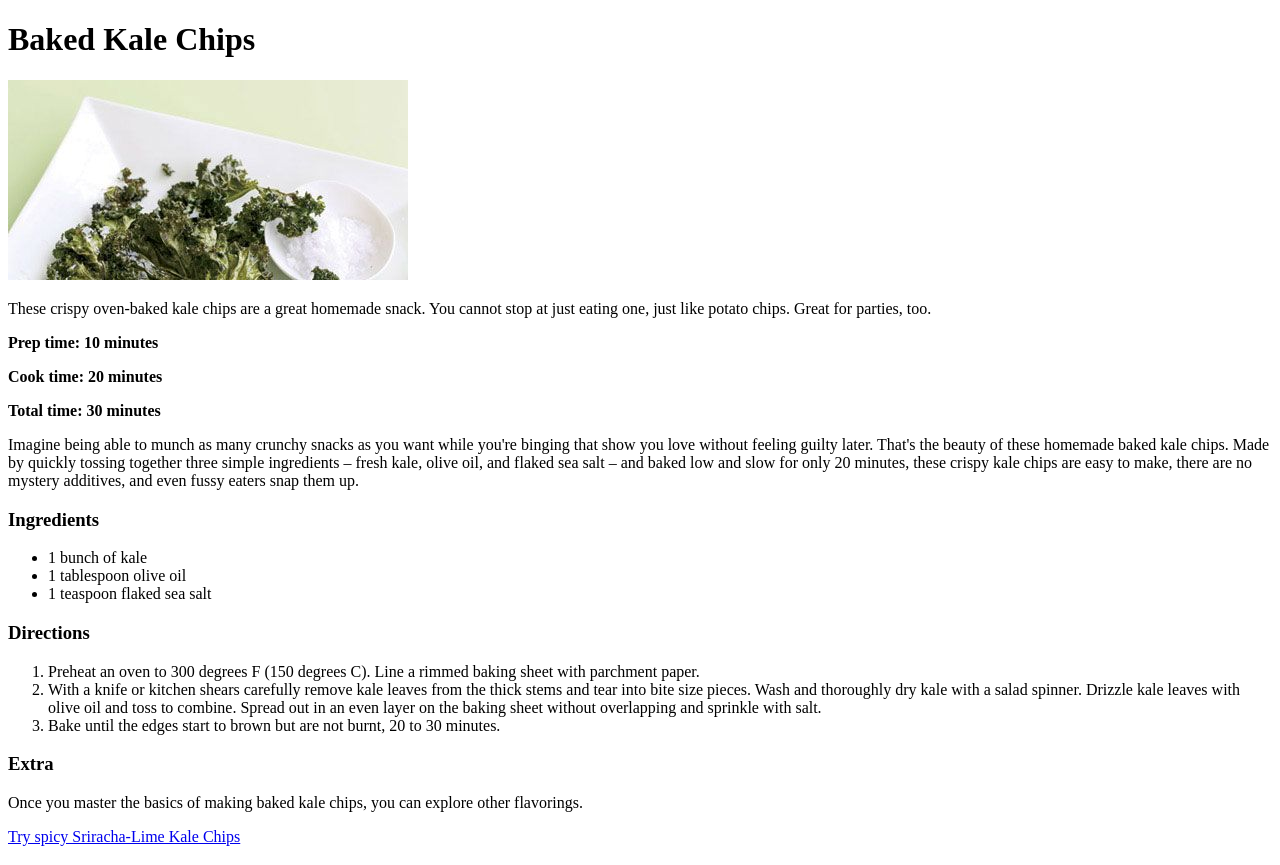
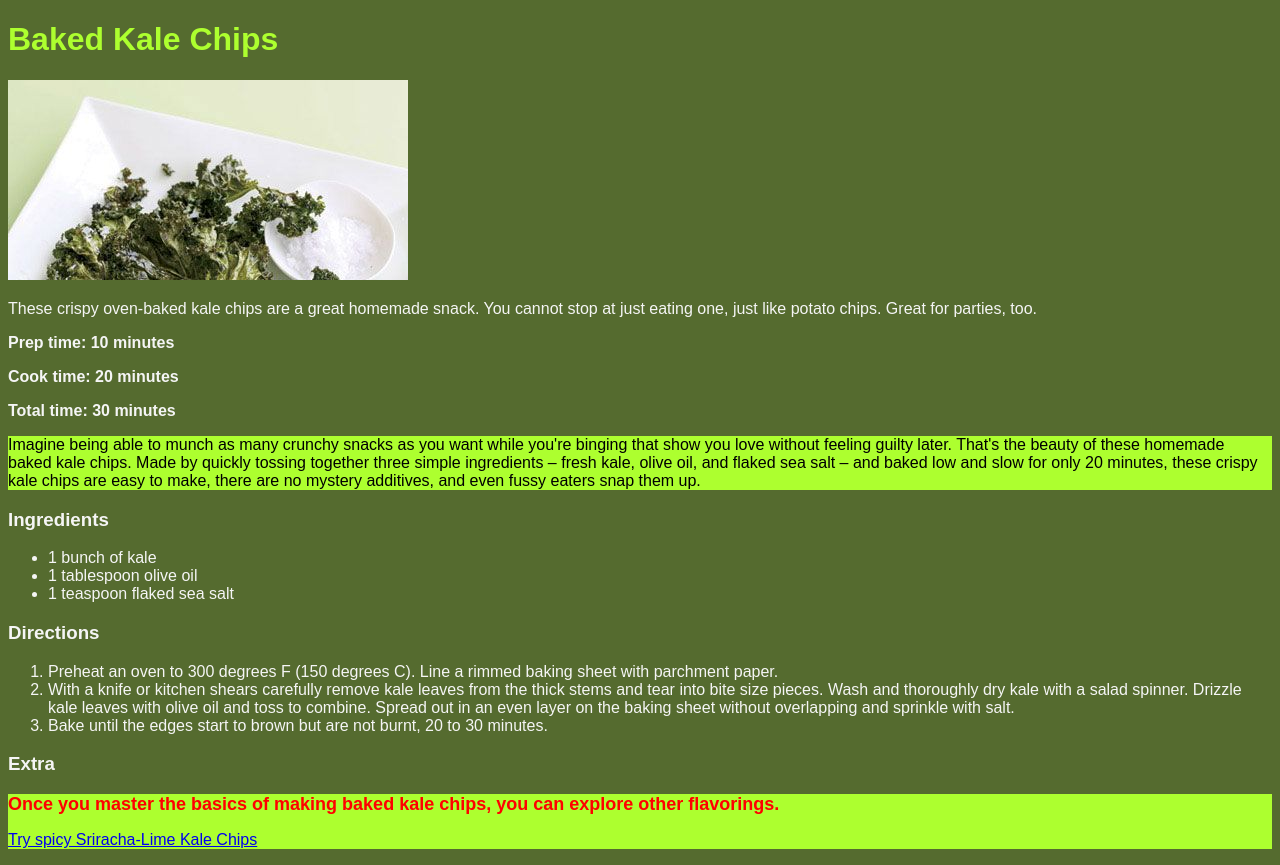
Before and after one commit to wopkevankampen/odin-recipes, a plain HTML site: page recipes/baked-kale-chips.html in a window 1280 px wide. Drawn offline with Linux system fonts and the light colour scheme.

Commit message:
Added different styles of CSS. On the miso soup page i've used inline css On the other pages I have used exernal css On the baked kale chips page I have used different classes and ID's. This way I was able to practice different types of css styles  and learned myself how css works

```diff
--- /dev/null
+++ b/css/style.css
@@ -0,0 +1,15 @@
+body {
+    background-color: cadetblue;
+    color: white;
+    font-size: 12px;
+    font-family: sans-serif;
+}
+
+p{
+    color: black;
+}
+
+h1{
+    font-size: 40px;
+    color: brown;
+}
--- /dev/null
+++ b/css/style2.css
@@ -0,0 +1,22 @@
+body{
+    background-color: darkolivegreen;
+    color: whitesmoke;
+    font-size: 16px;
+    font-family: sans-serif;
+}
+
+h1{
+    color: greenyellow;
+}
+
+div{
+    background-color: greenyellow;
+    color: black;
+
+}
+
+span{
+    color: red;
+    font-weight: bold;
+    font-size: 18px;
+}
--- a/recipes/baked-kale-chips.html
+++ b/recipes/baked-kale-chips.html
@@ -5,6 +5,7 @@
     <meta http-equiv="X-UA-Compatible" content="IE=edge">
     <meta name="viewport" content="width=device-width, initial-scale=1.0">
     <title>Baked Kale Chips</title>
+    <link rel="stylesheet" href="../css/style2.css">
 </head>
 <body>
     <h1>Baked Kale Chips</h1>
@@ -16,7 +17,9 @@
     <p><strong>Cook time: 20 minutes</strong></p>
     <p><strong>Total time: 30 minutes</strong></p>
 
+<div>
     <p>Imagine being able to munch as many crunchy snacks as you want while you're binging that show you love without feeling guilty later. That's the beauty of these homemade baked kale chips. Made by quickly tossing together three simple ingredients – fresh kale, olive oil, and flaked sea salt – and baked low and slow for only 20 minutes, these crispy kale chips are easy to make, there are no mystery additives, and even fussy eaters snap them up.</p>
+</div>
 
     <h3>Ingredients</h3>
 <ul>
@@ -31,7 +34,9 @@
     <li>Bake until the edges start to brown but are not burnt, 20 to 30 minutes.</li>
 </ol>
     <h3>Extra</h3>
-    <p>Once you master the basics of making baked kale chips, you can explore other flavorings.</p>
+<div>
+    <p><span>Once you master the basics of making baked kale chips, you can explore other flavorings.</span></p>
     <p><a href="https://www.allrecipes.com/recipe/241793/sriracha-lime-kale-chips/">Try spicy Sriracha-Lime Kale Chips</a></p>
+</div>
 </body>
 </html>
```
Also changed, not shown: index.html (+4 -4 lines), recipes/maple-mustard-meatballs.html (+1 -0 lines), recipes/miso-soup.html (+2 -2 lines).
